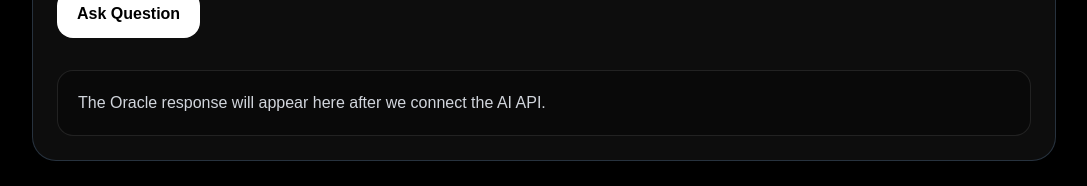
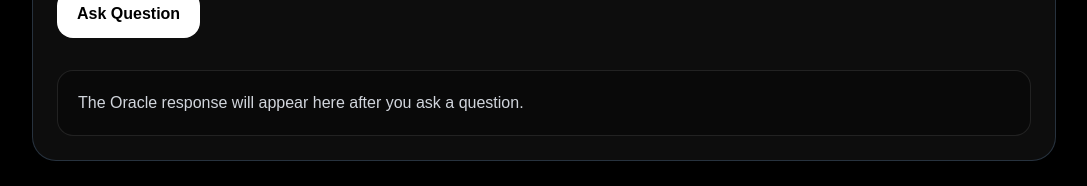
Before and after one commit to anastacia124/time-travel-theory-simulator, a Next.js app: page /oracle in a window 1280 px wide. Shown: the part 610-796 px from the top of the page, without its empty margins (96-1183 px from the left). Built offline with nearby package versions, Linux system fonts and the light colour scheme.

Commit message:
Make oracle page interactive

```diff
--- a/app/oracle/page.tsx
+++ b/app/oracle/page.tsx
@@ -1,4 +1,22 @@
+"use client";
+
+import { useState } from "react";
+
 export default function OraclePage() {
+  const [question, setQuestion] = useState("");
+  const [response, setResponse] = useState("");
+
+  function handleAskQuestion() {
+    if (!question.trim()) {
+      setResponse("Ask a question first so The Temporal Oracle has something to analyze.");
+      return;
+    }
+
+    setResponse(
+      `The Temporal Oracle is analyzing your question: "${question}". Soon, this response will be powered by the OpenAI API.`
+    );
+  }
+
   return (
     <main className="min-h-screen bg-black px-6 py-12 text-white">
       <section className="mx-auto max-w-5xl">
@@ -28,16 +46,22 @@ export default function OraclePage() {
           </label>
 
           <textarea
+            value={question}
+            onChange={(event) => setQuestion(event.target.value)}
             placeholder="Example: Could wormholes make time travel possible?"
             className="mt-4 min-h-40 w-full resize-none rounded-2xl border border-white/10 bg-black/40 px-4 py-3 text-white outline-none transition placeholder:text-gray-500 focus:border-blue-300"
           />
 
-          <button className="mt-5 rounded-2xl bg-white px-5 py-3 font-semibold text-black transition hover:bg-blue-200">
+          <button
+            type="button"
+            onClick={handleAskQuestion}
+            className="mt-5 rounded-2xl bg-white px-5 py-3 font-semibold text-black transition hover:bg-blue-200"
+          >
             Ask Question
           </button>
 
           <div className="mt-8 rounded-2xl border border-white/10 bg-black/30 p-5 text-gray-300">
-            The Oracle response will appear here after we connect the AI API.
+            {response || "The Oracle response will appear here after you ask a question."}
           </div>
         </div>
       </section>
```
